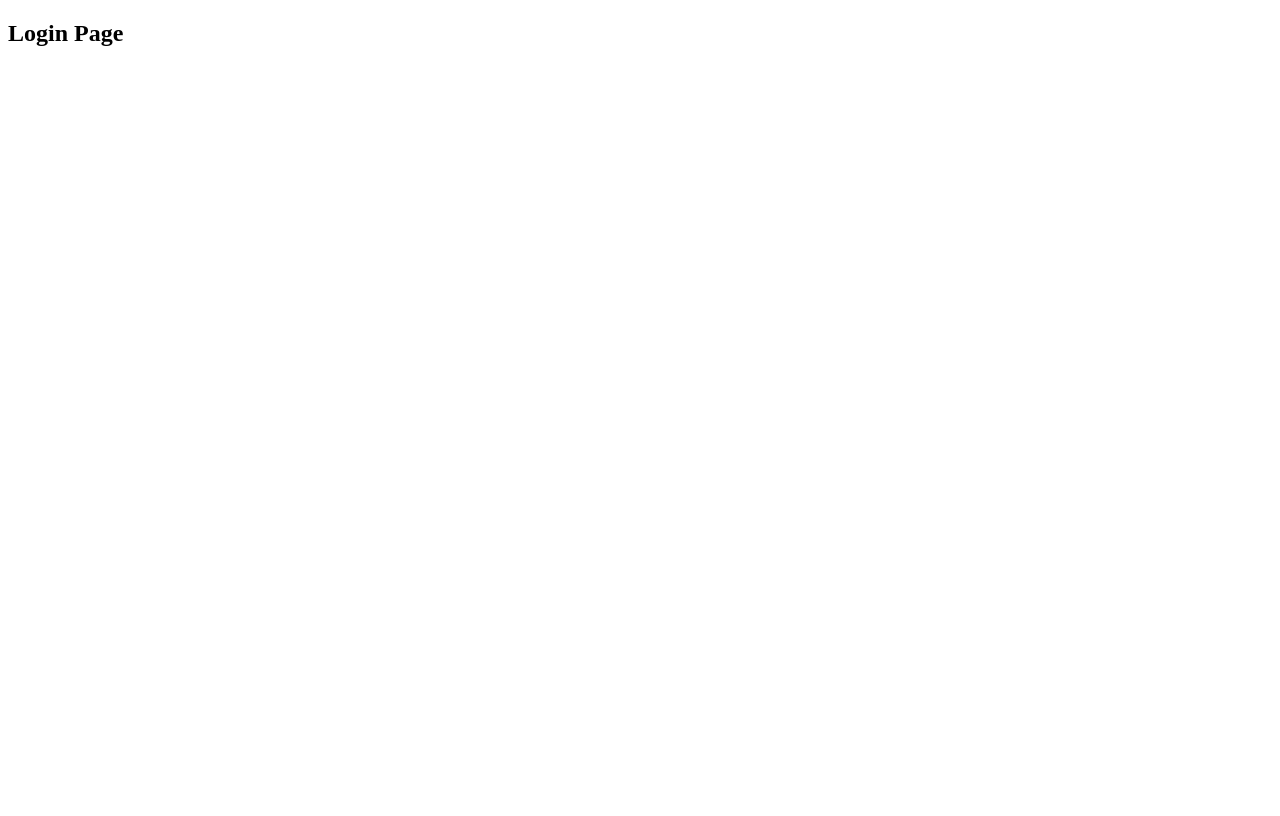
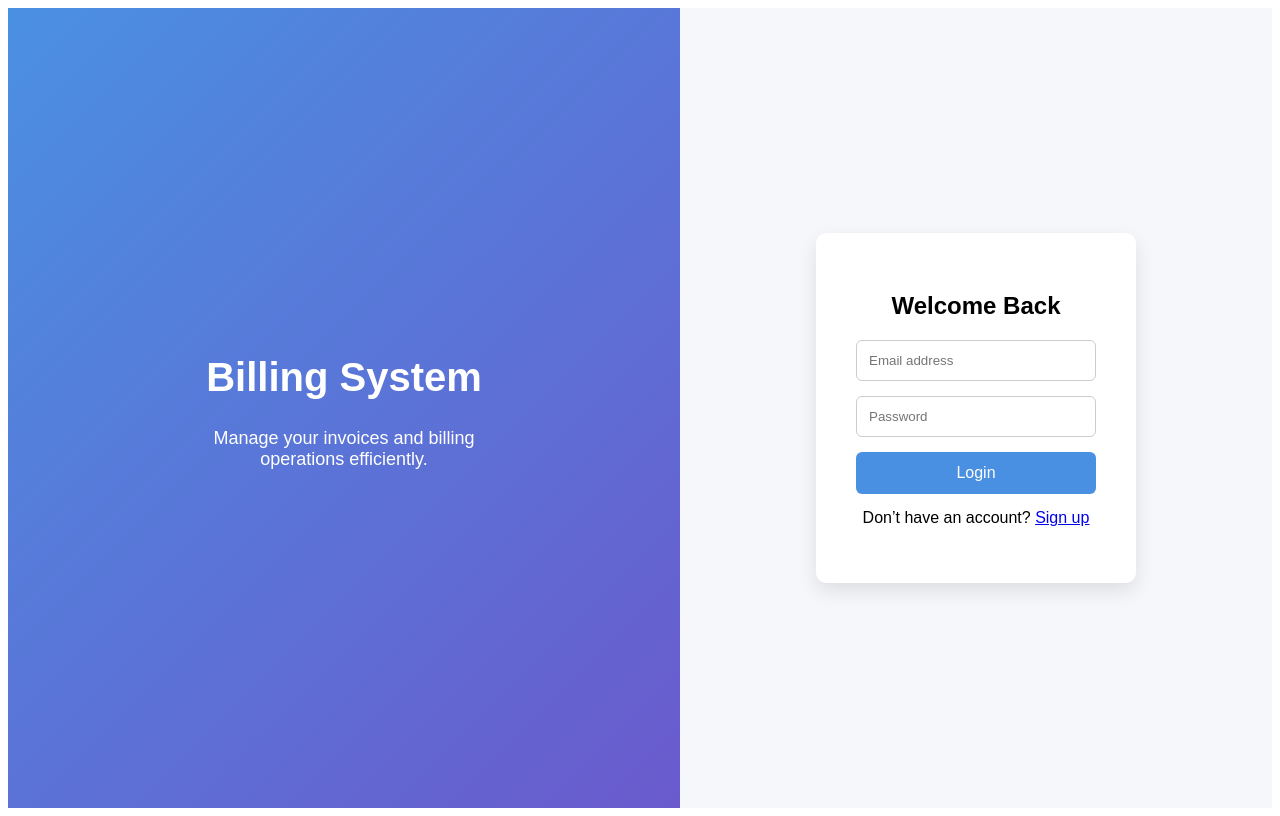
Before and after one commit to Shubhamdhiman16/PEP-repo, a React app in the folder frontend/billing-frontend/: page / in a window 1280 px wide. Built offline with nearby package versions, Linux system fonts and the light colour scheme; the HTML template or start-up script is replaced by a standard one.

Commit message:
Day 2: Implement unique login UI

```diff
--- /dev/null
+++ b/frontend/billing-frontend/src/pages/Login.css
@@ -0,0 +1,83 @@
+* {
+  box-sizing: border-box;
+  font-family: Arial, sans-serif;
+}
+
+.login-wrapper {
+  display: flex;
+  height: 100vh;
+}
+
+/* Left side */
+.login-left {
+  flex: 1;
+  background: linear-gradient(135deg, #4a90e2, #6a5acd);
+  color: white;
+  display: flex;
+  flex-direction: column;
+  justify-content: center;
+  align-items: center;
+  padding: 40px;
+}
+
+.login-left h1 {
+  font-size: 40px;
+  margin-bottom: 10px;
+}
+
+.login-left p {
+  font-size: 18px;
+  max-width: 300px;
+  text-align: center;
+}
+
+/* Right side */
+.login-right {
+  flex: 1;
+  display: flex;
+  justify-content: center;
+  align-items: center;
+  background: #f5f7fa;
+}
+
+/* Login card */
+.login-card {
+  background: white;
+  padding: 40px;
+  width: 320px;
+  border-radius: 10px;
+  box-shadow: 0 8px 20px rgba(0, 0, 0, 0.1);
+  display: flex;
+  flex-direction: column;
+}
+
+.login-card h2 {
+  text-align: center;
+  margin-bottom: 20px;
+}
+
+.login-card input {
+  padding: 12px;
+  margin-bottom: 15px;
+  border: 1px solid #ccc;
+  border-radius: 6px;
+}
+
+.login-card button {
+  padding: 12px;
+  background: #4a90e2;
+  color: white;
+  border: none;
+  border-radius: 6px;
+  cursor: pointer;
+  font-size: 16px;
+}
+
+.login-card button:hover {
+  background: #357bd8;
+}
+
+.register-text {
+  margin-top: 15px;
+  text-align: center;
+}
--- a/frontend/billing-frontend/src/pages/Login.jsx
+++ b/frontend/billing-frontend/src/pages/Login.jsx
@@ -1,7 +1,63 @@
+import { useState } from "react";
+import { Link } from "react-router-dom";
+import "./Login.css";
+
 function Login() {
+  const [form, setForm] = useState({
+    email: "",
+    password: "",
+  });
+
+  const handleChange = (e) => {
+    setForm({
+      ...form,
+      [e.target.name]: e.target.value,
+    });
+  };
+
+  const handleSubmit = (e) => {
+    e.preventDefault();
+    console.log(form);
+  };
+
   return (
-    <div>
-      <h2>Login Page</h2>
+    <div className="login-wrapper">
+      {/* Left Side */}
+      <div className="login-left">
+        <h1>Billing System</h1>
+        <p>Manage your invoices and billing operations efficiently.</p>
+      </div>
+
+      {/* Right Side */}
+      <div className="login-right">
+        <form className="login-card" onSubmit={handleSubmit}>
+          <h2>Welcome Back</h2>
+
+          <input
+            type="email"
+            name="email"
+            placeholder="Email address"
+            value={form.email}
+            onChange={handleChange}
+            required
+          />
+
+          <input
+            type="password"
+            name="password"
+            placeholder="Password"
+            value={form.password}
+            onChange={handleChange}
+            required
+          />
+
+          <button type="submit">Login</button>
+
+          <p className="register-text">
+            Don’t have an account? <Link to="/register">Sign up</Link>
+          </p>
+        </form>
+      </div>
     </div>
   );
 }
```
